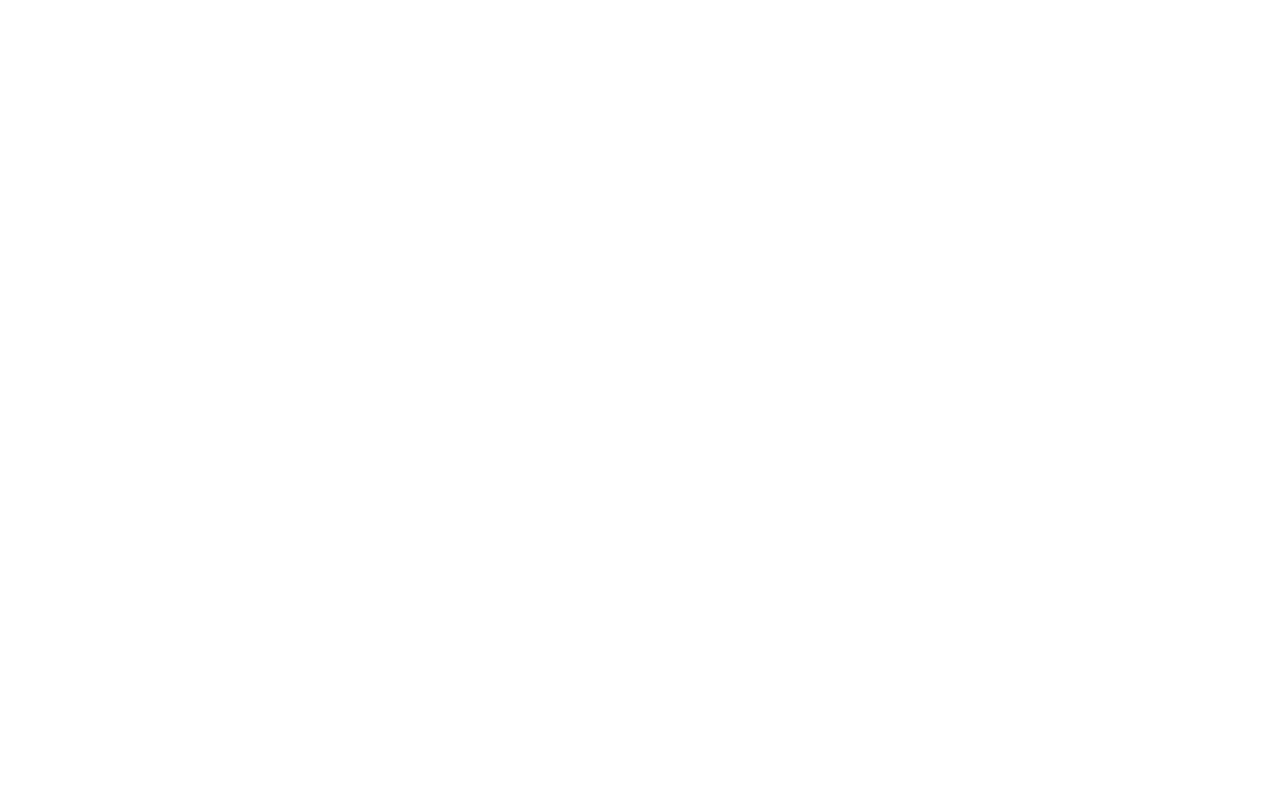
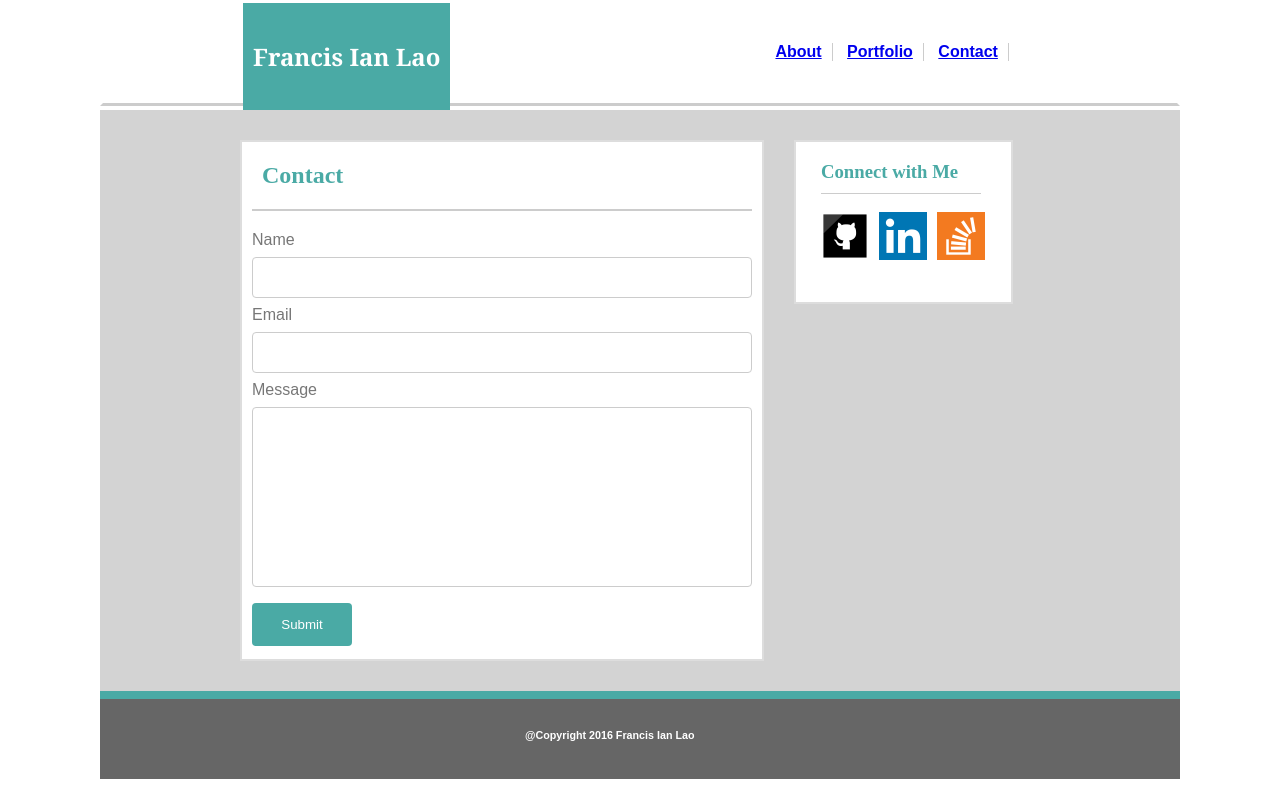
Before and after one commit to FLao/Basic-Portfolio, a PHP site: page /contact.html in a window 1280 px wide. Before the commit the page is empty. Run offline with PHP 8.4, Linux system fonts and the light colour scheme.

Commit message:
completed contact.html and added to style.css

```diff
--- a/assets/css/style.css
+++ b/assets/css/style.css
@@ -40,6 +40,26 @@ body{
     border-style: solid;
     border-width: 2px;
 }
+
+.after-box-alt {
+	float: left;
+	color: #4aaaa5;
+	background-color: #ffffff;
+	height: 500px;
+	width: 500px;
+	margin-top: 0px;
+	margin-right: 0px;
+	margin-bottom: 0px;
+	margin-left: 140px;
+	padding-top: 0px;
+    padding-right: 10px;
+    padding-bottom: 17px;
+    padding-left: 10px;
+    border-color: #dddddd;
+    border-style: solid;
+    border-width: 2px;
+}
+
 
 .links {
 	display: inline-block;
@@ -102,6 +122,20 @@ header {
     border-bottom: 2px solid #cccccc;
 }
 
+.contact {
+	width: 480px;
+	color: #4aaaa5;
+	margin-top: 0px;
+	margin-right: 300px;
+	margin-bottom: 20px;
+    margin-left: 0px;
+    padding-top: 0px;
+    padding-right: 10px;
+    padding-bottom: 0px;
+    padding-left: 10px;
+    border-bottom: 2px solid #cccccc;
+}
+
 #full {
 
 	width: 100%;
@@ -144,3 +178,29 @@ h6 {
 	margin-bottom: 0px;
 	margin-left: 425px;
 }
+
+input[type=text], select {
+    width: 100%;
+    padding: 12px 20px;
+    margin: 8px 0;
+    display: inline-block;
+    border: 1px solid #ccc;
+    border-radius: 4px;
+    box-sizing: border-box;
+}
+
+input[type=submit] {
+    width: 100px;
+    background-color: #4aaaa5;
+    color: white;
+    padding: 14px 20px;
+    margin: 8px 0;
+    border: none;
+    border-radius: 4px;
+    cursor: pointer;
+}
+
+form {
+	color: #777777;
+	font-family: 'Arial', 'Helvetica Neue', Helvetica, sans-serif;
+}
--- a/contact.html
+++ b/contact.html
@@ -0,0 +1,64 @@
+<!DOCTYPE html>
+<html>
+	<head>
+		<title>Francis Ian's Portfolio</title>
+		<link rel="stylesheet" type="text/css" href="assets/css/style.css">
+	</head>
+
+	<body>
+
+
+				<header>
+					<div class="floating-box">
+						<div class="name">
+							<h2>Francis Ian Lao</h2>
+						</div>
+					</div>
+
+					<div class="floating-box">
+						<ul>
+							<li><a href="index.html">About</a></li>
+							<li><a href="index.html">Portfolio</a></li>
+							<li><a href="contact.html">Contact</a></li>
+						</ul>
+					</div>
+				</header>
+
+				<section id="full">
+					<div class="after-box-alt">
+						<div class="contact">
+							<h2>Contact</h2>
+						</div>
+						<form action="action.php">
+    						<label for="name">Name</label>
+    						<input type="text" id="name" name="name">
+							<label for="email">Email</label>
+    						<input type="text" id="email" name="email">
+							<label for="message">Message</label>
+    						<input type="text" id="comment" name="comment" style="height: 180px;" >
+							<input type="submit" value="Submit">
+  							</form>
+
+
+
+
+					</div>
+						<div class="after2-box">
+								<h3>Connect with Me</h3>
+
+
+								<a href="http://www.github.com/flao"><img src="assets/images/github.png" alt="Github"></a>
+								<a href="http://https://www.linkedin.com/in/francis-ian-lao-34b2355.com/"><img src="assets/images/linkedin.png" alt="LinkedIn"></a>
+								<a href="http://www.stackoverflow.com/flao"><img src="assets/images/stackoverflow.png" alt="StackOverflow"></a>
+
+						</div>
+				</section>
+				<footer>
+					<h6>@Copyright 2016 Francis Ian Lao</h6>
+				</footer>
+
+
+
+
+	</body>
+</html>
```
